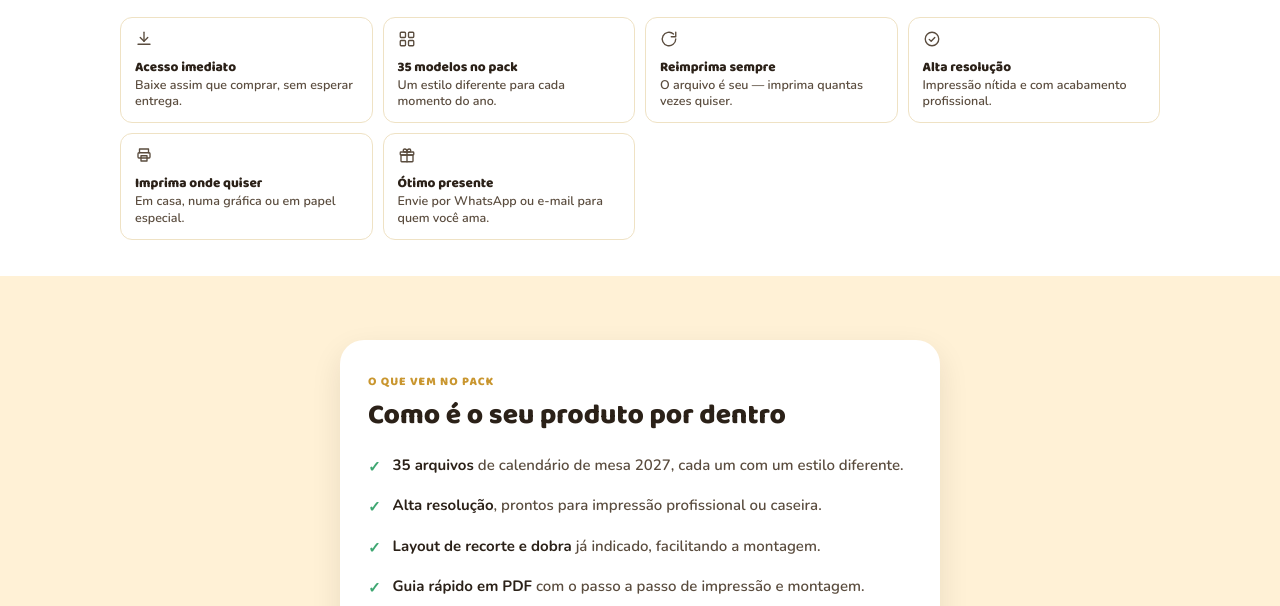
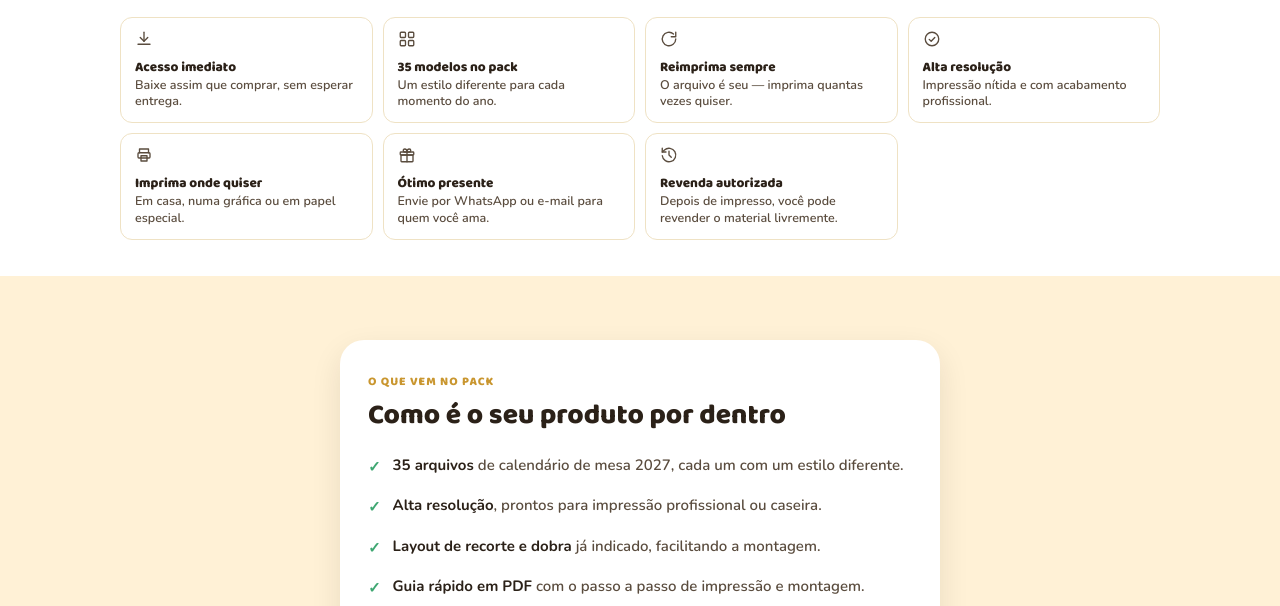
Before and after one commit to brunoindio05/kitcalendarios2027, a plain HTML site: page index.html in a window 1280 px wide. Shown: the part 3080-3686 px from the top of the page. Drawn offline with nearby package versions, Linux system fonts and the light colour scheme.

Commit message:
add revenda autorizada

```diff
--- a/index.html
+++ b/index.html
@@ -600,6 +600,11 @@ src="https://www.facebook.com/tr?id=1388998389231992&ev=PageView&noscript=1"
         <h3>Ótimo presente</h3>
         <p>Envie por WhatsApp ou e-mail para quem você ama.</p>
       </div>
+      <div class="porque-card">
+        <span class="icon"><svg viewBox="0 0 24 24" width="18" height="18" fill="none" stroke="currentColor" stroke-width="1.8" stroke-linecap="round" stroke-linejoin="round"><path d="M3 3v5h5"/><path d="M3.05 13A9 9 0 1 0 6 5.3L3 8"/><path d="M12 7v5l3 3"/></svg></span>
+        <h3>Revenda autorizada</h3>
+        <p>Depois de impresso, você pode revender o material livremente.</p>
+      </div>
     </div>
   </div>
 </section>
```
